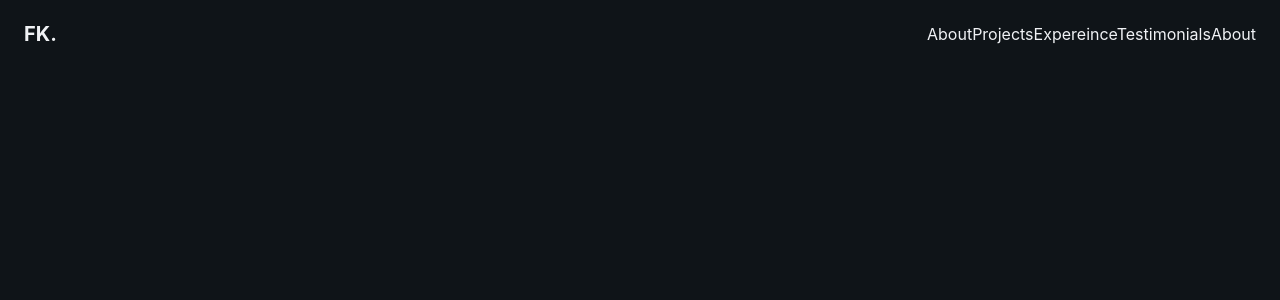
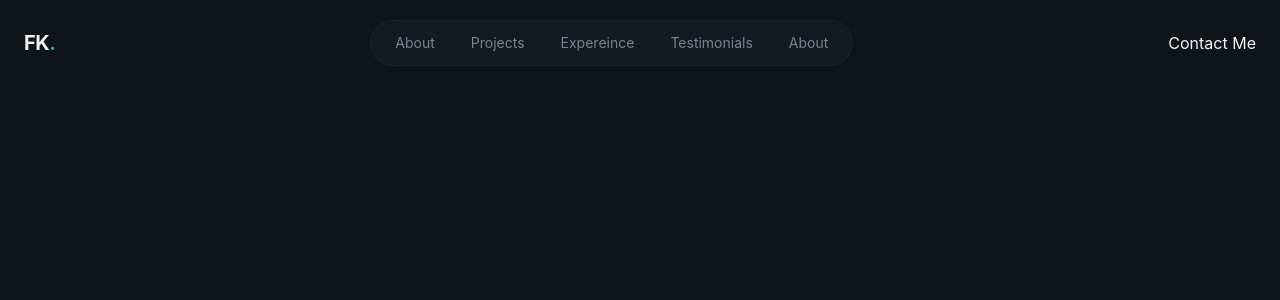
Before and after one commit to Fardin1023/Personal-Portfolio, a React (Vite) app: page / in a window 1280 px wide. Shown: the top 300 px of the page. Built offline with nearby package versions, Linux system fonts and the light colour scheme.

Commit message:
Update 1.1

```diff
--- a/package.json
+++ b/package.json
@@ -11,6 +11,7 @@
   },
   "dependencies": {
     "@tailwindcss/vite": "^4.3.1",
+    "lucide-react": "^1.21.0",
     "react": "^19.2.6",
     "react-dom": "^19.2.6",
     "tailwindcss": "^4.3.1"
--- /dev/null
+++ b/src/components/Button.jsx
@@ -0,0 +1,19 @@
+export const Button = ({ className ="", size, children }) => {
+  const baseClasses =
+    "relative overflow-hidden rounded-full font-medium focus:outline-none focus-visible:ring-2 focus-visible:ring-primary bg-primary text-white transition-colors duration-300 hover:bg-primary/90";
+
+    const sizeClasses ={
+        sm: "px-4 py-2 text-sm",
+        default: "px-6 py-3",
+        lg: "px-8 py-4 text-lg"
+        };
+    const classes =`${ baseClasses},${sizeClasses[size]},${className}`;
+
+  return (
+    <button className={classes}>
+      <span className="relative flex items-center justify-center gap-2">
+        {children}
+      </span>
+    </button>
+  );
+};
--- a/src/index.css
+++ b/src/index.css
@@ -37,3 +37,36 @@
         font-family: "Playfair Display",serif;
     }
 }
+@layer components{
+    .glass{
+        background-color:color-mix(in srgb, var(--color-surface) 50%, transparent);
+        backdrop-filter:blur(16px);
+        border: 1px solid color-mix(in srgb, var(--color-border) 50%, transparent);
+        border-radius:var(--radius);
+    }
+    .glass-strong{
+        background-color:color-mix(in srgb, var(--color-surface) 80%, transparent);
+        backdrop-filter:blur(24px);
+        border: 1px solid color-mix(in srgb, var(--color-border) 60%, transparent);
+        border-radius:var(--radius);
+    }
+}
+@layer utilities{
+    @keyframes fade-in{
+        from{
+            opacity:0;
+            transfer:translateY(20px);
+            filter:blur(10px);
+        }
+        to{
+            opacity:1;
+            transfer:translateY(0);
+            filter:blur(0);
+        }
+    }
+
+    .animate-fade-in{
+        animation:fade-in 0.8s ease-out both;
+
+    }
+}
--- a/src/layout/Navbar.jsx
+++ b/src/layout/Navbar.jsx
@@ -1,27 +1,66 @@
-const navLinks =[
-    {href: "#about", label:"About"},
-    {href: "#projects", label:"Projects"},
-    {href: "#experience", label:"Expereince"},
-    {href: "#testimonials", label:"Testimonials"},
-    {href: "#about", label:"About"}
-]
-export const Navbar =() =>{
+import { Button } from "@/components/Button";
+import { Menu, X } from "lucide-react";
+import { useState } from "react";
+const navLinks = [
+  { href: "#about", label: "About" },
+  { href: "#projects", label: "Projects" },
+  { href: "#experience", label: "Expereince" },
+  { href: "#testimonials", label: "Testimonials" },
+  { href: "#about", label: "About" },
+];
+export const Navbar = () => {
+  const [isMobileMenuOpen, setIsMobileMenuOpen] = useState(false);
   return (
     <header className="fixed top-0 left-0 right-0 bg-transparent py-5">
       <nav className="container mx-auto px-6 flex items-center justify-between">
-            <a href ="#" className ="text-xl font-bold tracking-light">
-                FK<span>.</span>
+        <a
+          href="#"
+          className="text-xl font-bold tracking-tight hover:text-primary"
+        >
+          FK<span className="text-primary">.</span>
         </a>
-            <div>
-                <div>
-                    {navLinks.map((link,index) =>(
-                        <a href ={link.href} key={index}>
+        <div className="hidden md:flex items-center gap-1">
+          <div className="glass rounded-full px-2 py-1 flex items-center gap-1">
+            {navLinks.map((link, index) => (
+              <a
+                href={link.href}
+                key={index}
+                className="px-4 py-2 text-sm text-muted-foreground hover:text-foreground rounded-full transition-colors duration-300 hover:bg-surface/50"
+              >
                 {link.label}
               </a>
             ))}
           </div>
         </div>
+        {/* CTA Button */}
+        <div className="hidden md:block">
+          <button size="sm">Contact Me</button>
+        </div>
+        {/*Mobile Menu Button */}
+        <button
+          className="md:hidden p-2 text-foreground cursor-pointer rounded-full hover:bg-surface/50 transition-colors duration-300"
+          onClick={() => setIsMobileMenuOpen((prev) => !prev)}
+        >
+         {isMobileMenuOpen ? <X size ={20} />: <Menu size={20} />}
+        </button>
       </nav>
+      {/*Mobile Menu*/}
+      {isMobileMenuOpen && (
+        <div className="md:hidden glass-strong rounded-lg mt-2 mx-4 pt-4 pb-2 animate-fade-in">
+          <div className="container mx-auto px-6 py-6 flex flex-col items-start gap-4">
+            {navLinks.map((link, index) => (
+              <a
+                href={link.href}
+                key={index}
+                className="text-lg text-muted-foreground hover:text-foreground py-2"
+              >
+                {link.label}
+              </a>
+            ))}
+            <Button size="sm">Contact Me</Button>
+          </div>
+        </div>
+      )}
     </header>
-    )
+  );
 };
--- a/src/sections/Hero.jsx
+++ b/src/sections/Hero.jsx
@@ -1,3 +1,3 @@
 export const Hero =() =>{
-    return <section></section>
+    return <section className="relative min-h-screen flex items-center overflow-hidden"></section>
 };
```
Also changed, not shown: 1 other file (tests, documents, lock files or other folders). Lines whose indentation alone changed are shown as unchanged.
